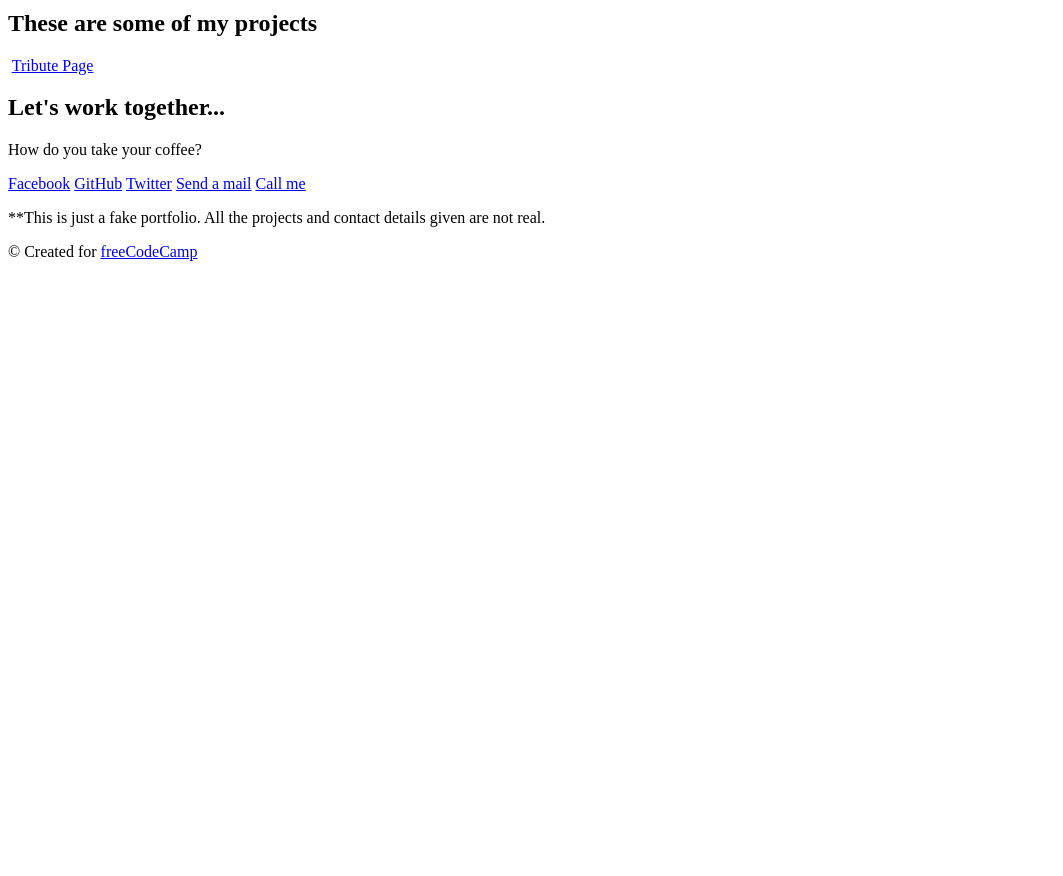
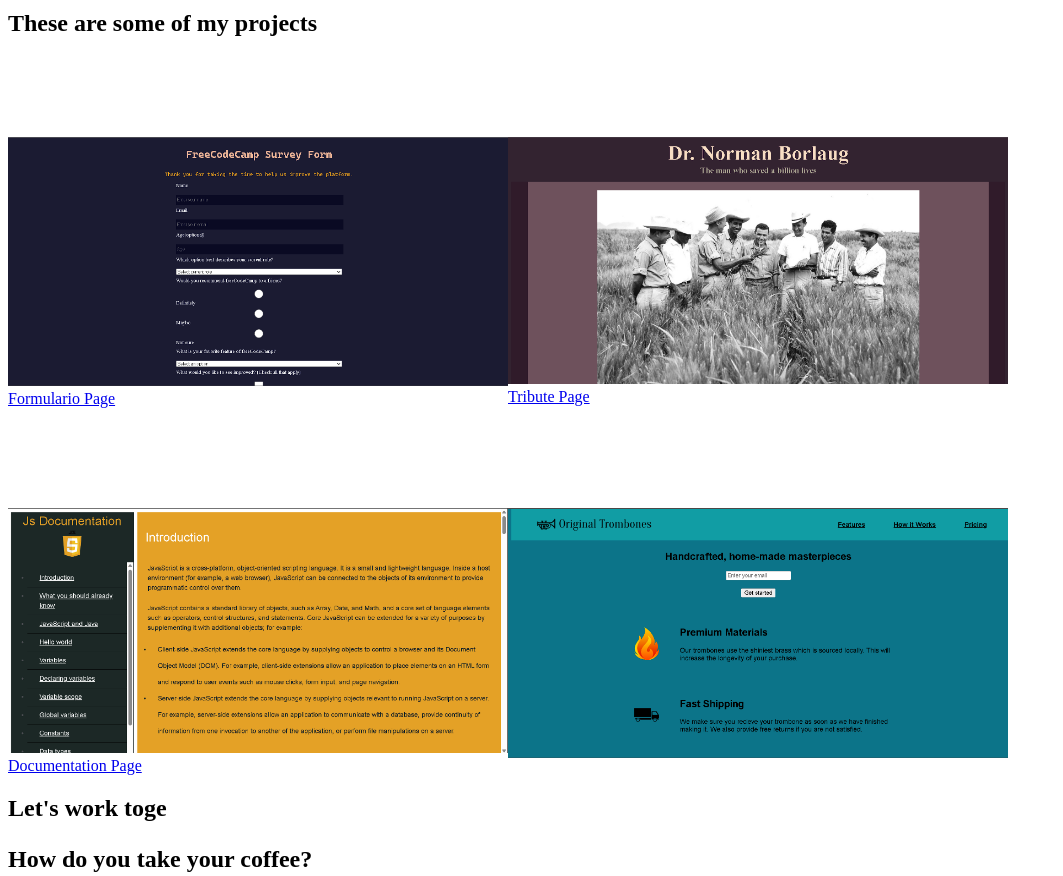
Before and after one commit to Rpront/Build-a-Personal-Portfolio-Webpage, a plain HTML site: page Index.html in a window 1280 px wide. Shown: the part 900-1776 px from the top of the page, without its empty margins (0-1063 px from the left). Before the commit the page ends 1177 px from the top, so only its background shows below. Drawn offline with Linux system fonts and the light colour scheme.

Commit message:
Adaptadno el tamaño y el link de los projectos

```diff
--- a/Index.html
+++ b/Index.html
@@ -26,17 +26,36 @@
     </section>
     <section id="projects">
         <h1>These are some of my projects</h1>
-        <div class="project-tile">
-            <img src="" alt="">
-            <a href="https://codepen.io/freeCodeCamp/full/qRZeGZ">Tribute Page</a>
+        <!-- PAR DE IMAGENES 1  -->
+        <div class="project-tile" id="Formulario-Tribute">
+          <div class="project-tile" id="Formulario">
+            <img src="img/Formulario.png" alt="">
+            <br>
+            <a href="https://github.com/Rpront/Formulario-Proyect">Formulario Page</a>
+          </div>
+          <div class="project-tile" id="Trubute">
+            <img src="img/Tribute.png" alt="">
+            <br>
+            <a href="https://github.com/Rpront/Build-a-Tribute-Page">Tribute Page</a>
+          </div>
         </div>
-        <div></div>
-        <div></div>
-        <div></div>
+        <!-- PAR DE IMAGENES 2 -->
+        <div class="project-tile" id="Documentacion-Negocio">
+          <div class="project-tile" id="Documentacion">
+            <img src="img/Documentation.png" alt="">
+            <br>
+            <a href="https://github.com/Rpront/Build-a-Technical-Documentation-Page">Documentation Page</a>
+          </div>
+          <div class="project-tile">
+            <img src="img/Negocio.png" alt="">
+            <br>
+            <a href="https://github.com/Rpront/Product-Landing-Page"></a>
+          </div>
+        </div>
     </section>
     <section id="contact" class="contact-section">
         <div class="contact-section-header">
-          <h2>Let's work together...</h2>
+          <h2>Let's work toge<ther...</h2>
           <p>How do you take your coffee?</p>
         </div>
         <div class="contact-links">
--- a/styles.css
+++ b/styles.css
@@ -67,3 +67,23 @@ nav ul{
     text-align: center;
 
 }
+
+.project-tile img {
+    width:500px;
+}
+
+#Formulario-Tribute{
+    display:flex;
+    margin-top: 100px;
+    margin-bottom: 100px;
+}
+
+#Documentacion-Negocio{
+    display: flex;
+    margin-top: 100px;
+
+}
+
+#Formulario{
+    display:block;
+}
```
